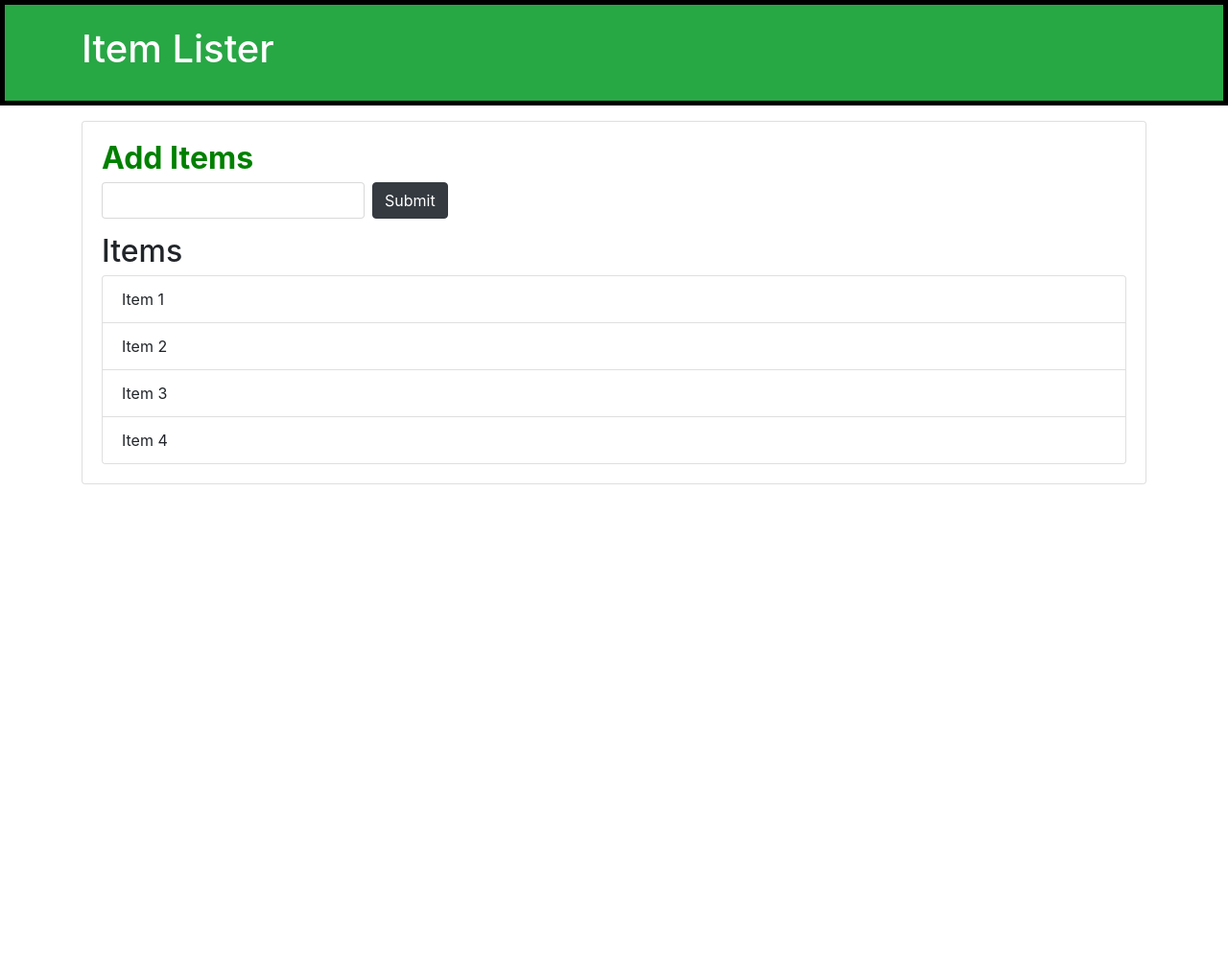
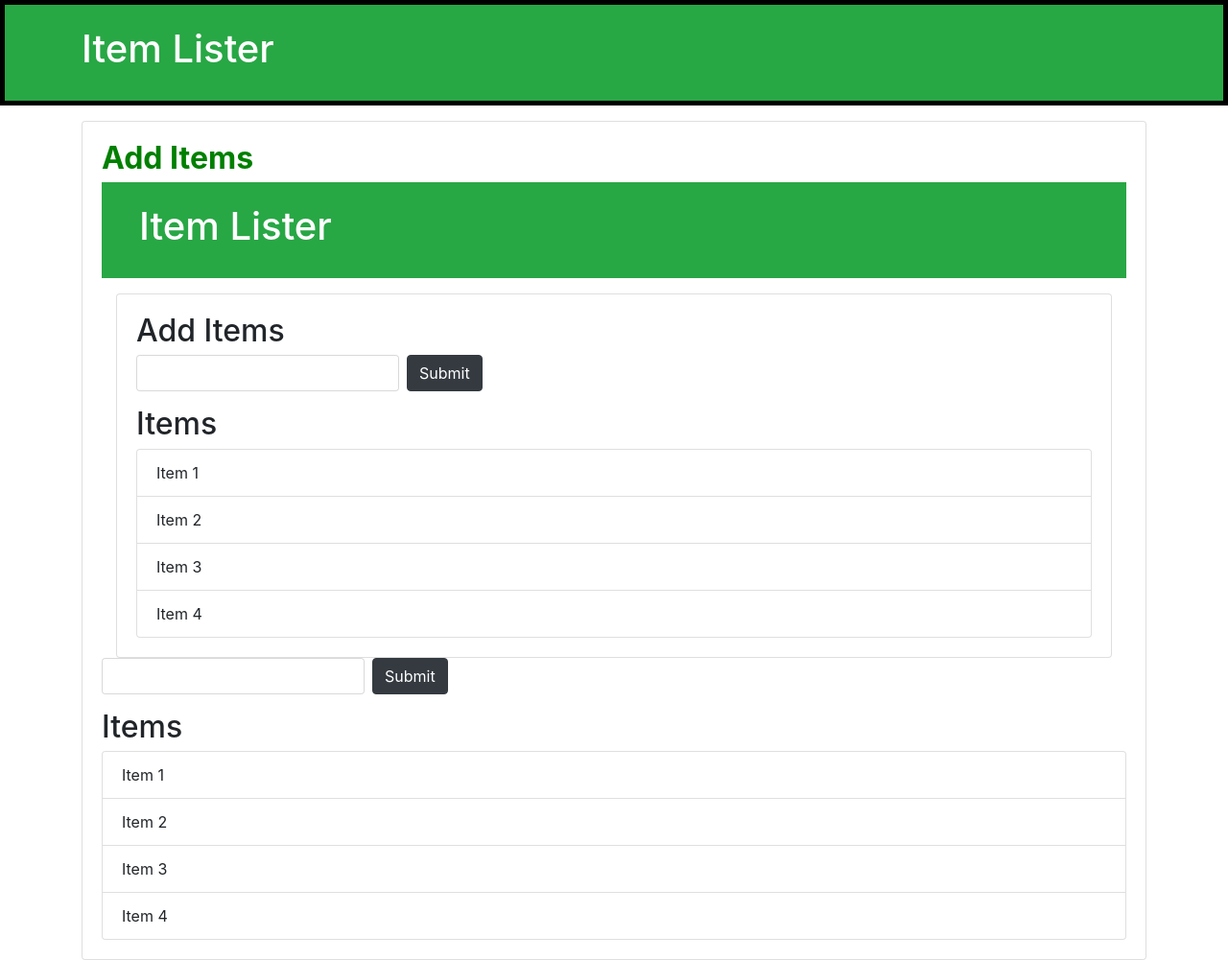
Before and after one commit to sumit6767/test, a plain HTML site: page index.html in a window 1280 px wide. Shown: the whole page at 96% size. Before the commit the page ends 800 px from the top, so only its background shows below. Drawn offline with nearby package versions, Linux system fonts and the light colour scheme.

Commit message:
this is new Index.html file in different branch

```diff
--- a/index.html
+++ b/index.html
@@ -15,7 +15,40 @@
   </header>
   <div class="container">
    <div id="main" class="card card-body">
-    <h2 class="title" style="color:green; font-weight:bolder">Add Items</h2>
+    <h2 class="title" style="color:green; font-weight:bolder">Add Items</h2><!DOCTYPE html>
+    <html lang="en">
+    <head>
+      <meta charset="UTF-8">
+      <meta name="viewport" content="width=device-width, initial-scale=1.0">
+      <meta http-equiv="X-UA-Compatible" content="ie=edge">
+      <link rel="stylesheet" href="https://maxcdn.bootstrapcdn.com/bootstrap/4.0.0-beta/css/bootstrap.min.css" integrity="sha384-/Y6pD6FV/Vv2HJnA6t+vslU6fwYXjCFtcEpHbNJ0lyAFsXTsjBbfaDjzALeQsN6M" crossorigin="anonymous">
+      <title>Item Lister</title>
+    </head>
+    <body>
+      <header id="main-header" class="bg-success text-white p-4 mb-3">
+        <div class="container">
+          <h1 id="header-title">Item Lister <span style="display:none">123</span></h1>
+        </div>
+      </header>
+      <div class="container">
+       <div id="main" class="card card-body">
+        <h2 class="title">Add Items</h2>
+        <form class="form-inline mb-3">
+          <input type="text" class="form-control mr-2">
+          <input type="submit" class="btn btn-dark" value="Submit">
+        </form>
+        <h2 class="title">Items</h2>
+        <ul id="items" class="list-group">
+          <li class="list-group-item">Item 1</li>
+          <li class="list-group-item">Item 2</li>
+          <li class="list-group-item">Item 3</li>
+          <li class="list-group-item">Item 4</li>
+        </ul>
+       </div>
+      </div>
+
+    </body>
+    </html>
     <form class="form-inline mb-3">
       <input type="text" class="form-control mr-2">
       <input type="submit" class="btn btn-dark" value="Submit">
```
Also changed, not shown: newForm.html (added, +34 -0 lines).
